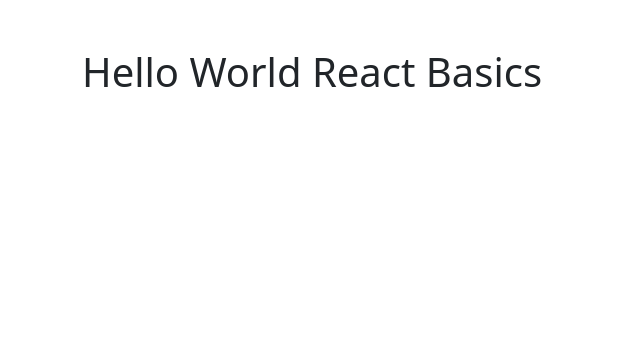
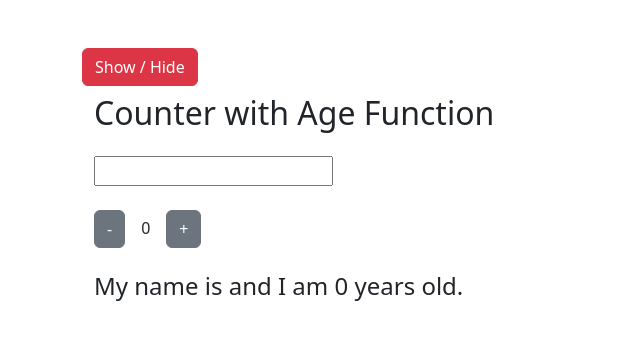
Before and after one commit to gskharmujai/react-basic-intermediate, a React (Vite) app: page / in a window 1280 px wide. Shown: the top 340 px of the page, without its empty margins (0-640 px from the left). Built offline with nearby package versions, Linux system fonts and the light colour scheme.

Commit message:
useEffect and its implementations

```diff
--- a/src/App.jsx
+++ b/src/App.jsx
@@ -1,9 +1,26 @@
 import "bootstrap/dist/css/bootstrap.min.css";
+import { useState } from "react";
+import { Child } from "./Child";
 
 function App() {
+  const [isShow, showHideAction] = useState(true);
+
+  const childComponent = isShow ? <Child /> : null;
+
+  function clickHandler() {
+    return showHideAction((s) => !s);
+  }
+
   return (
     <div className="container mt-5">
-      <h1>Hello World React Basics</h1>
+      <div className="row">
+        <div className="col-auto">
+          <button className="btn btn-danger" onClick={clickHandler}>
+            Show / Hide
+          </button>
+        </div>
+      </div>
+      {childComponent}
     </div>
   );
 }
--- /dev/null
+++ b/src/Child.jsx
@@ -0,0 +1,77 @@
+import { useEffect, useState } from "react";
+
+export function Child() {
+  const [name, setName] = useState("");
+  const [age, setAge] = useState(0);
+
+  useEffect(() => {
+    console.log("** Render **");
+  });
+
+  useEffect(() => {
+    console.log("** Hi **");
+
+    return () => {
+      console.log("** Bye **");
+    };
+  }, []);
+
+  useEffect(() => {
+    console.log(`** My name is ${name} and I am ${age} years old **`);
+  }, [name, age]);
+
+  useEffect(() => {
+    document.title = name;
+  }, [name]);
+
+  useEffect(() => {
+    const timeOut = setTimeout(() => {
+      console.log(`My name is ${name}`);
+    }, 1000);
+
+    return () => {
+      clearTimeout(timeOut);
+    };
+  }, [name]);
+
+  return (
+    <div className="container mt-2">
+      <h2>Counter with Age Function</h2>
+      <div className="row mt-4">
+        <div className="col-auto">
+          <input
+            type="text"
+            value={name}
+            onChange={(e) => setName(e.target.value)}
+          />
+        </div>
+      </div>
+      <div className="row mt-4">
+        <div className="col-auto">
+          <button
+            className="btn btn-secondary"
+            onClick={() =>
+              setAge((currentAge) =>
+                currentAge > 0 ? currentAge - 1 : currentAge
+              )
+            }
+          >
+            -
+          </button>
+          <label htmlFor="" className="mx-3">
+            {age}
+          </label>
+          <button
+            className="btn btn-secondary"
+            onClick={() => setAge((currentAge) => currentAge + 1)}
+          >
+            +
+          </button>
+        </div>
+      </div>
+      <h4 className="mt-4">
+        My name is {name} and I am {age} years old.
+      </h4>
+    </div>
+  );
+}
--- a/src/main.jsx
+++ b/src/main.jsx
@@ -1,9 +1,4 @@
-import { StrictMode } from "react";
 import { createRoot } from "react-dom/client";
 import App from "./App.jsx";
 
-createRoot(document.getElementById("root")).render(
-  <StrictMode>
-    <App />
-  </StrictMode>
-);
+createRoot(document.getElementById("root")).render(<App />);
```
